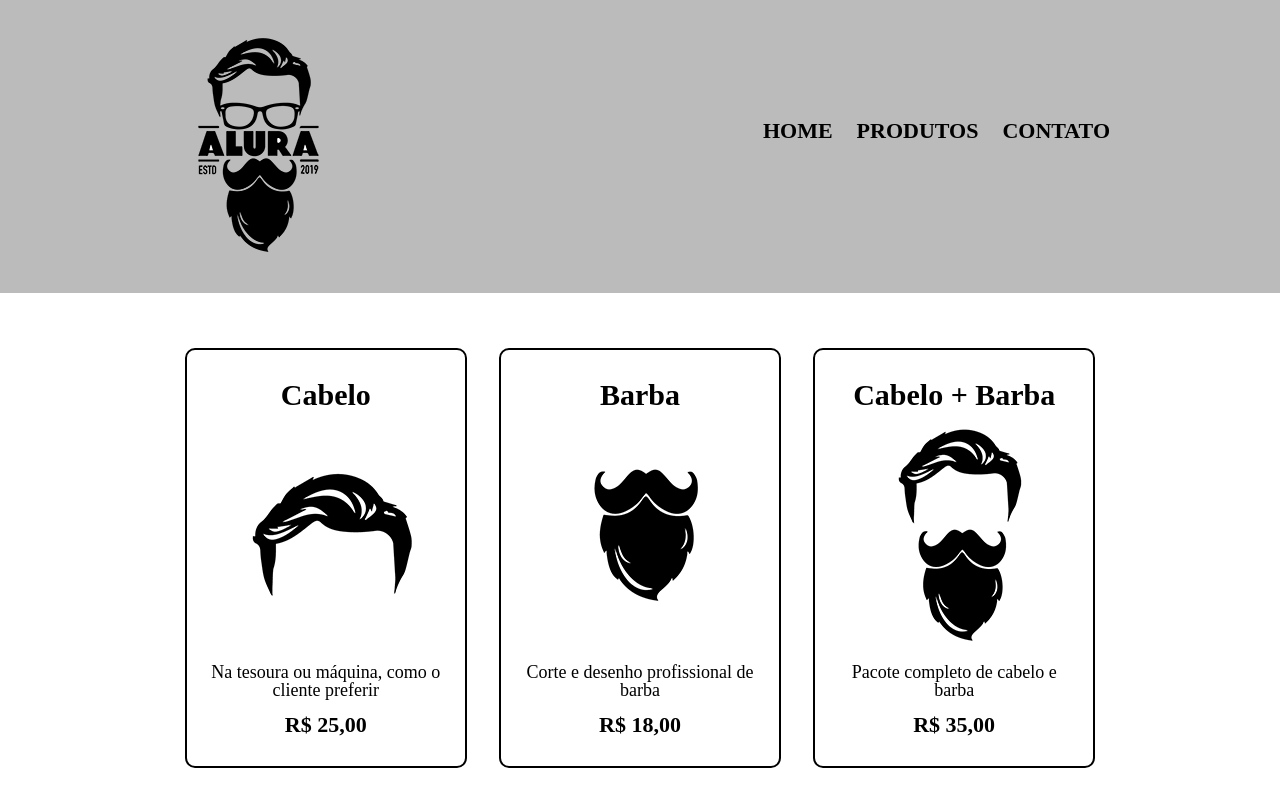
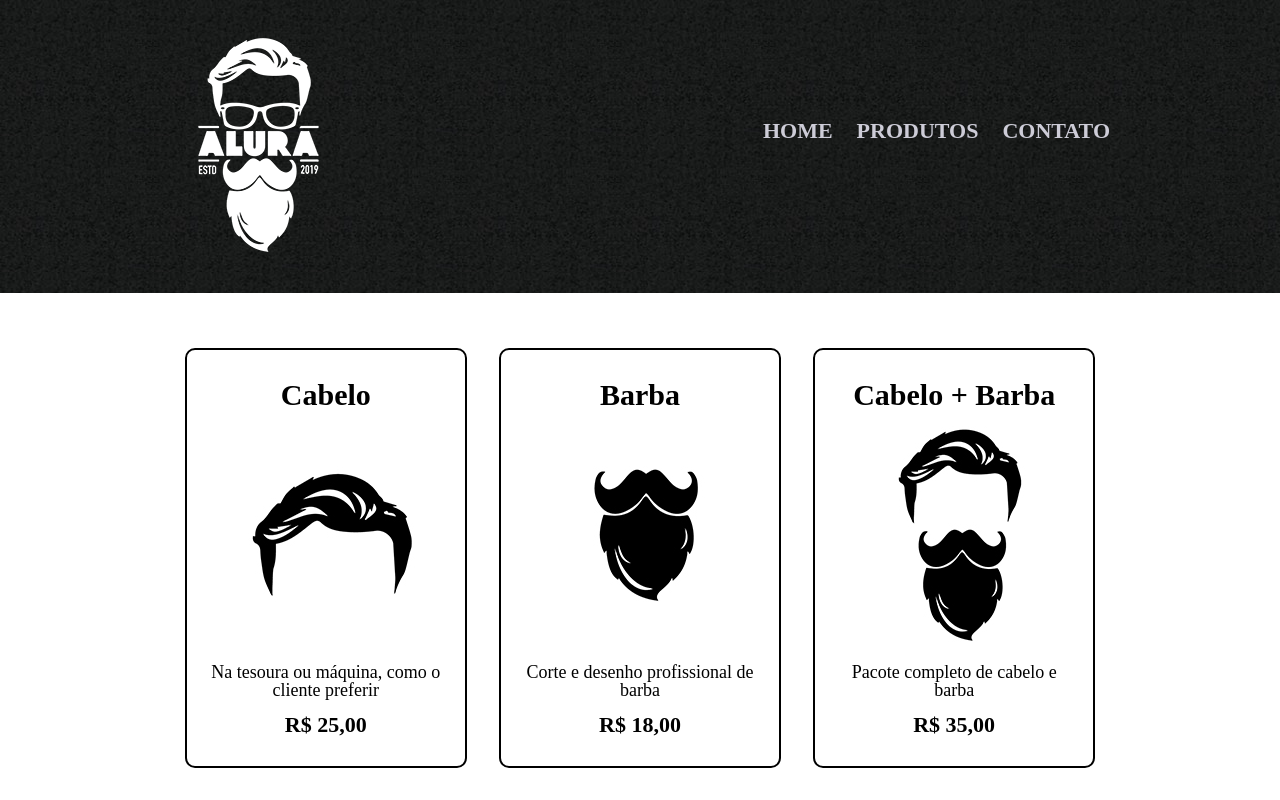
Before and after one commit to kelvinsouza2014/recriacao-barbearia-alura, a plain HTML site: page produtos.html in a window 1280 px wide. Shown: the top 800 px of the page. Drawn offline with Linux system fonts and the light colour scheme.

Commit message:
Alteração no cabeçalho (produtos.html / produtos.css

```diff
--- a/produtos.css
+++ b/produtos.css
@@ -9,7 +9,7 @@
     /*CAIXA*/
 
 header {
-    background: #bbbbbb;
+    background: url("imagens/bg.jpg");
 }
 
 .caixa {
@@ -32,7 +32,7 @@ nav li {
 nav a {
     font-size: 22px;
     text-transform:uppercase;
-    color:#000000;
+    color:#cdccd7;
     font-weight: bold;
     margin-left: 20px;
     text-decoration: none;
--- a/produtos.html
+++ b/produtos.html
@@ -11,7 +11,7 @@
     <body>
         <header>
             <div class="caixa">
-                <h1><img src="imagens/logo.png" alt="Logo"></h1>
+                <h1><img src="imagens/logo-branco.png" alt="Logo"></h1>
                 <nav>
                     <ul>
                         <li><a href="index.html">Home</a></li>
```
